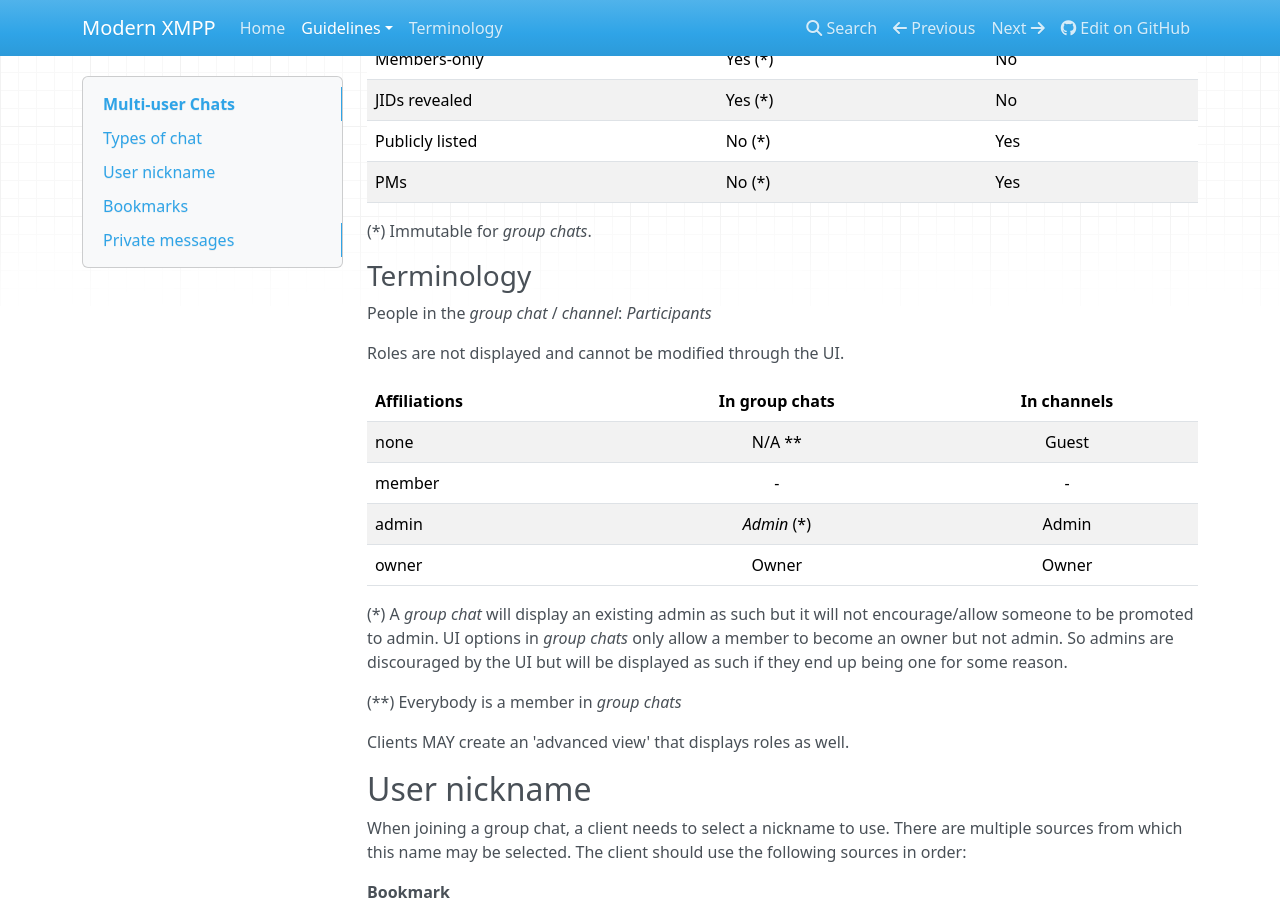
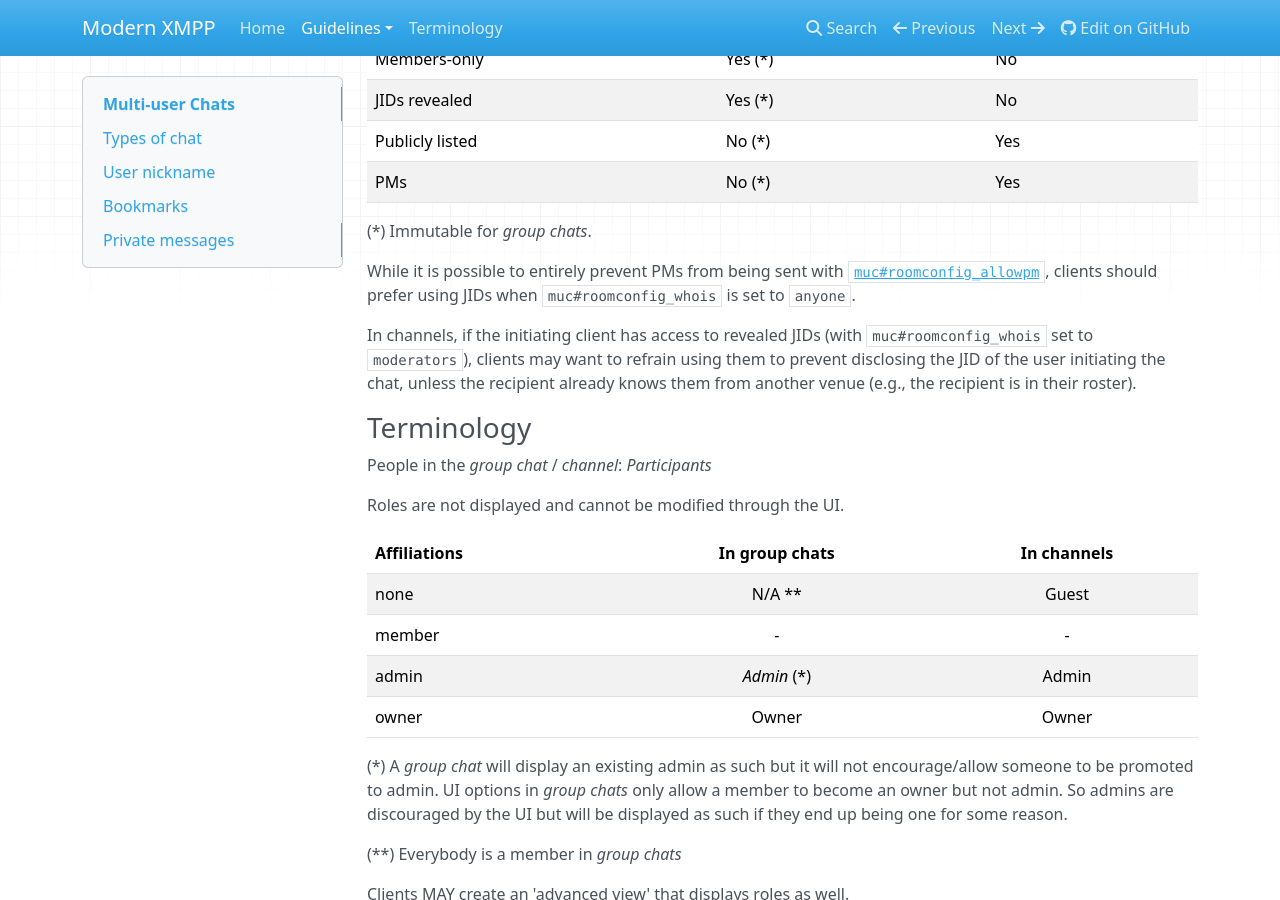
Before and after one commit to modernxmpp/modernxmpp, an MkDocs documentation site: the page built from docs/client/groupchat.md, in a window 1280 px wide and 900 px high, scrolled down 387 px. Built offline with MkDocs 1.6.1, drawn with Linux system fonts in a browser that asks for light colours; nearby versions of some CDN libraries.

Commit message:
MUC: recommend use of real jids
Signed-off-by: Maxime “pep” Buquet <pep@bouah.net>

```diff
--- a/docs/client/groupchat.md
+++ b/docs/client/groupchat.md
@@ -17,6 +17,15 @@ There are two kinds of multi-user chat. Private *group chats*, and public *chann
 | PMs              | No  (\*)   | Yes     |
 
 (\*) Immutable for *group chats*.
+
+While it is possible to entirely prevent PMs from being sent with
+[`muc#roomconfig_allowpm`](https://xmpp.org/extensions/xep-0045.html#privatemessage),
+clients should prefer using JIDs when `muc#roomconfig_whois` is set to `anyone`.
+
+In channels, if the initiating client has access to revealed JIDs (with
+`muc#roomconfig_whois` set to `moderators`), clients may want to refrain using them to
+prevent disclosing the JID of the user initiating the chat, unless the recipient already
+knows them from another venue (e.g., the recipient is in their roster).
 
 ### Terminology
 
```
